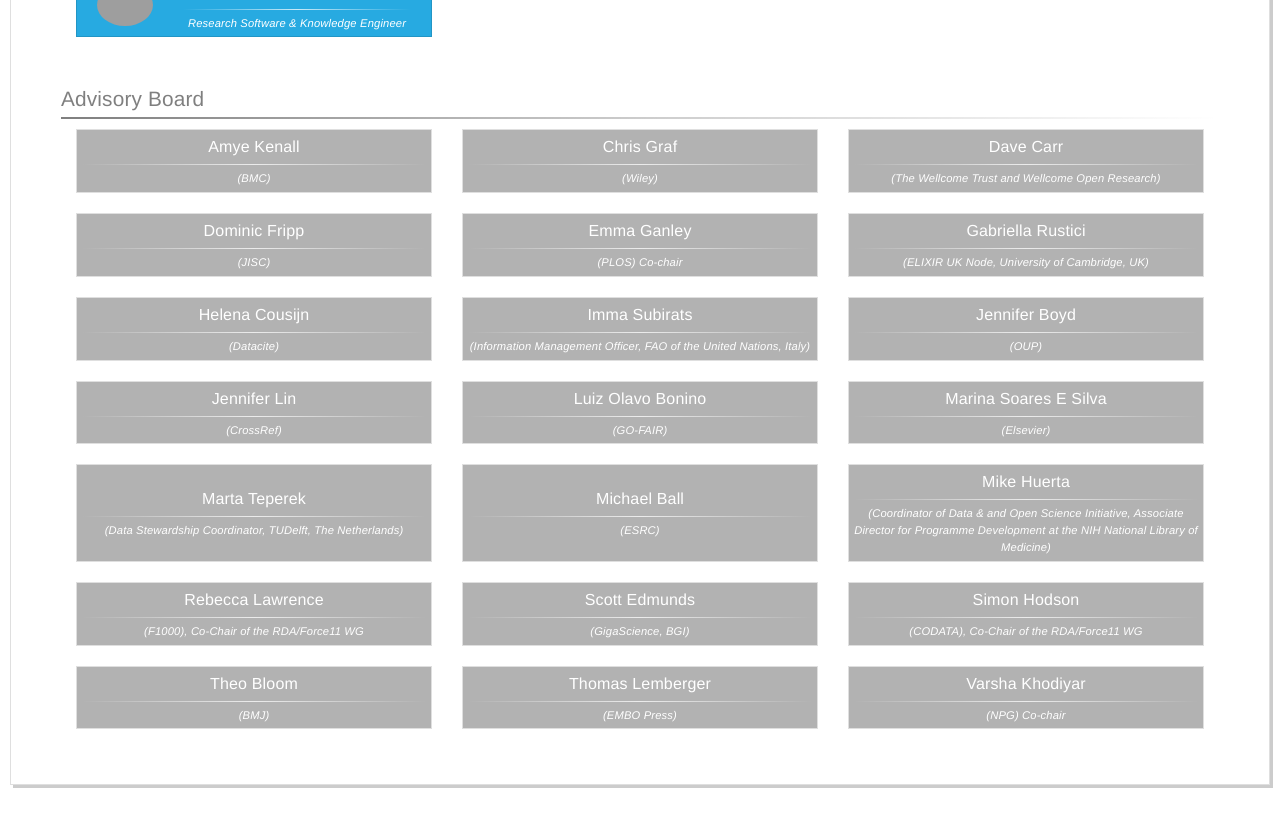
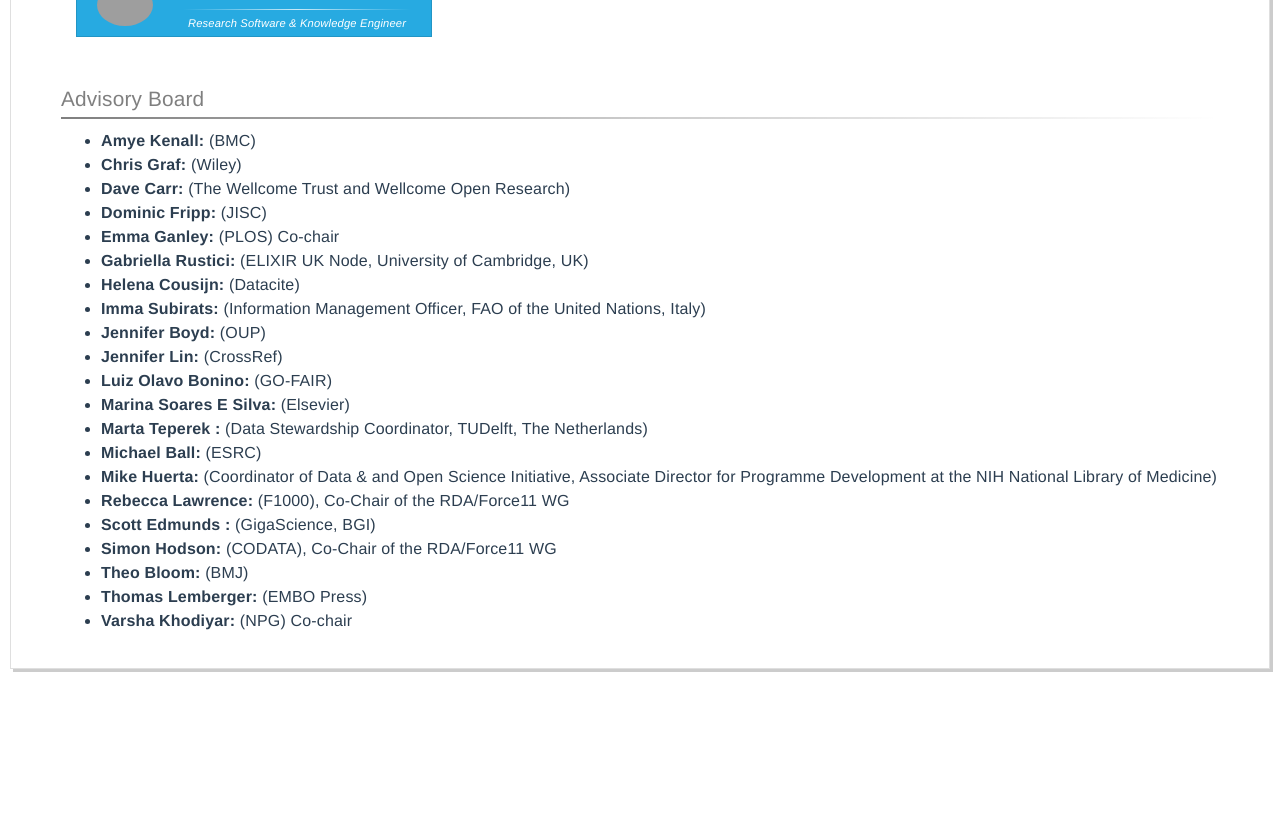
Before and after one commit to FAIRsharing/community, a Vue app: page / in a window 1280 px wide. Shown: the part 5700-6527 px from the top of the page. After the commit the page ends 6419 px from the top, so only its background shows below. Built offline with nearby package versions, Linux system fonts and the light colour scheme; grey boxes are pictures that could not be loaded.

Commit message:
switch board to list

```diff
--- a/src/components/community/Governance.vue
+++ b/src/components/community/Governance.vue
@@ -55,6 +55,14 @@
                         <h6 class="grey">
                             Advisory Board <hr>
                         </h6>
+
+                        <ul class="advisoryBoard">
+                            <li v-for="(memberVal, memberName, index) in getBoard"
+                                :key="'advisoryMember'+index">
+                                <b>{{memberName}}:</b> {{memberVal}}
+                            </li>
+                        </ul>
+                        <!--
                         <div class="container-fluid">
                             <div class="row">
                                 <div class="column col-lg-3 col-xl-2 col-md-4 col-sm-6"
@@ -70,6 +78,7 @@
                                 </div>
                             </div>
                         </div>
+                        -->
                     </div>
                 </div>
 
```
Also changed, not shown: src/components/community/Activity.vue (+2 -20 lines), 6 other files (tests, documents, lock files or other folders).
